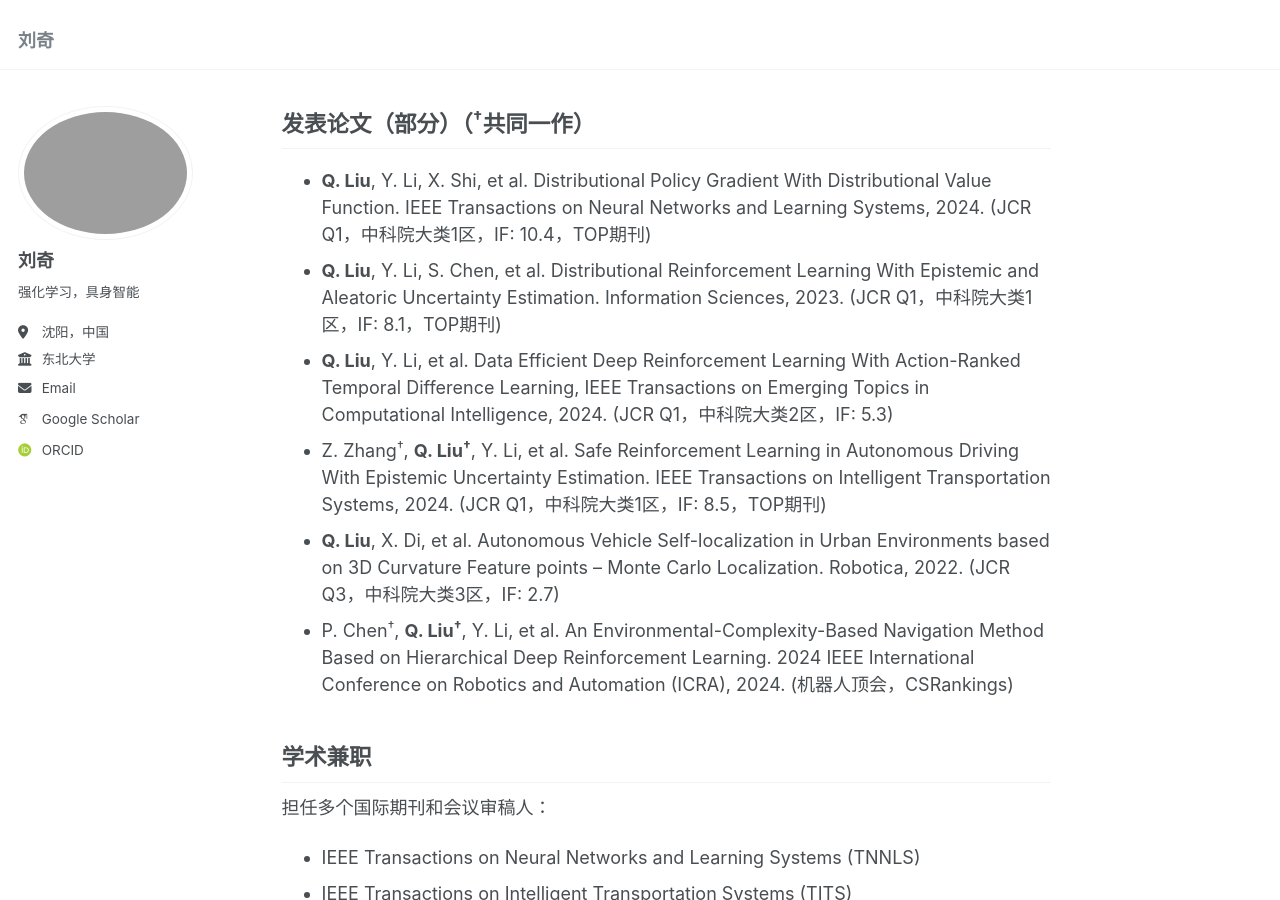
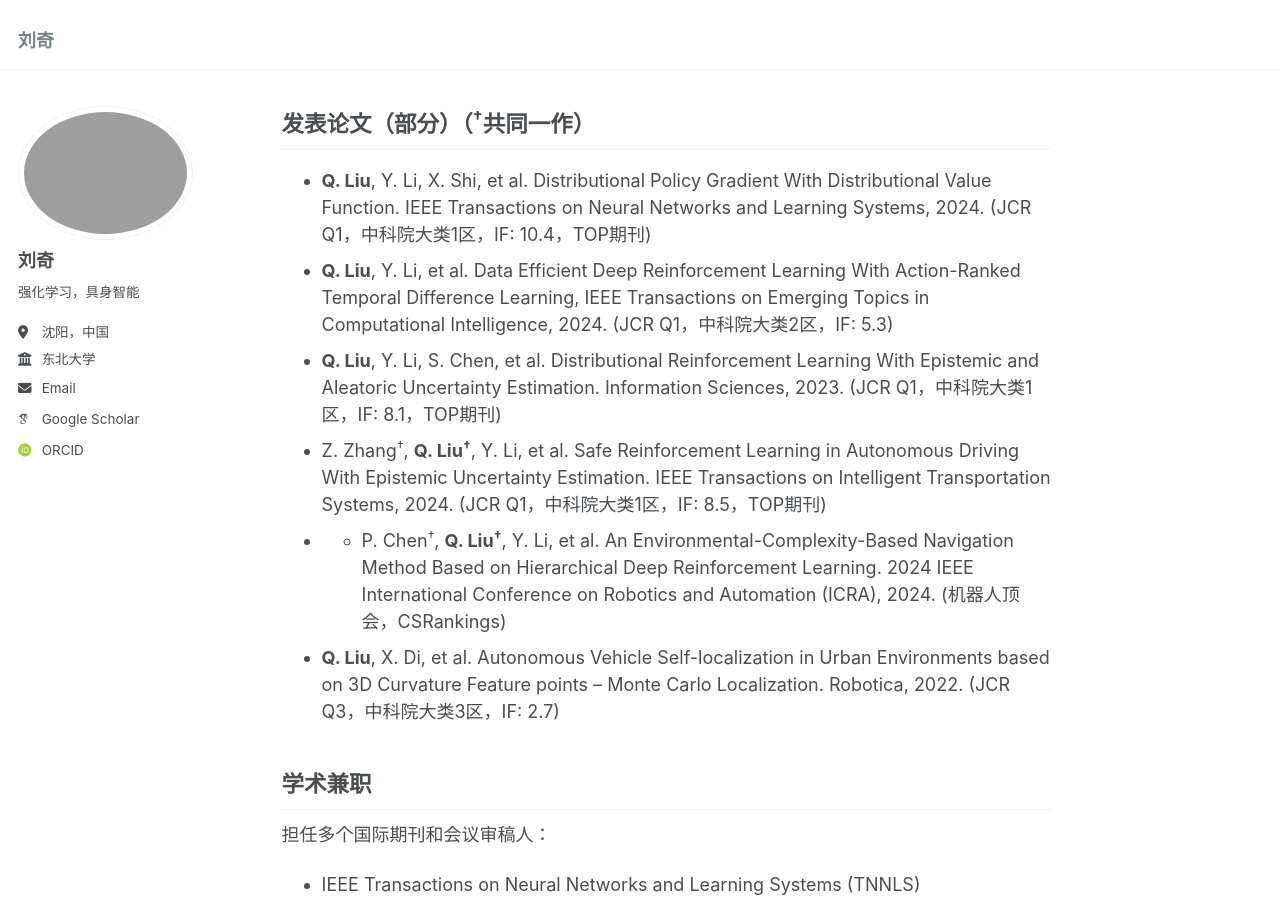
Before and after one commit to liuqi8827/liuqi8827.github.io, a Jekyll site: the page built from _pages/about.md, in a window 1280 px wide and 900 px high, scrolled down 1077 px. Built offline with Jekyll 4.4.1, drawn with Linux system fonts in a browser that asks for light colours; some web fonts are replaced.

```diff
--- a/_pages/about.md
+++ b/_pages/about.md
@@ -31,11 +31,12 @@ redirect_from:
 
 ## 发表论文（部分）（<sup>†</sup>共同一作）
 - **Q. Liu**, Y. Li, X. Shi, et al. Distributional Policy Gradient With Distributional Value Function. IEEE Transactions on Neural Networks and Learning Systems, 2024. (JCR Q1，中科院大类1区，IF: 10.4，TOP期刊)
+- **Q. Liu**, Y. Li, et al. Data Efficient Deep Reinforcement Learning With Action-Ranked Temporal Difference Learning, IEEE Transactions on Emerging Topics in Computational Intelligence, 2024. (JCR Q1，中科院大类2区，IF: 5.3)
 - **Q. Liu**, Y. Li, S. Chen, et al. Distributional Reinforcement Learning With Epistemic and Aleatoric Uncertainty Estimation. Information Sciences, 2023. (JCR Q1，中科院大类1区，IF: 8.1，TOP期刊)
-- **Q. Liu**, Y. Li, et al. Data Efficient Deep Reinforcement Learning With Action-Ranked Temporal Difference Learning, IEEE Transactions on Emerging Topics in Computational Intelligence, 2024. (JCR Q1，中科院大类2区，IF: 5.3)
 - Z. Zhang<sup>†</sup>, **Q. Liu<sup>†</sup>**, Y. Li, et al. Safe Reinforcement Learning in Autonomous Driving With Epistemic Uncertainty Estimation. IEEE Transactions on Intelligent Transportation Systems, 2024. (JCR Q1，中科院大类1区，IF: 8.5，TOP期刊)
+- - P. Chen<sup>†</sup>, **Q. Liu<sup>†</sup>**, Y. Li, et al. An Environmental-Complexity-Based Navigation Method Based on Hierarchical Deep Reinforcement Learning. 2024 IEEE International Conference on Robotics and Automation (ICRA), 2024. (机器人顶会，CSRankings)
 - **Q. Liu**, X. Di, et al. Autonomous Vehicle Self-localization in Urban Environments based on 3D Curvature Feature points – Monte Carlo Localization. Robotica, 2022. (JCR Q3，中科院大类3区，IF: 2.7)
-- P. Chen<sup>†</sup>, **Q. Liu<sup>†</sup>**, Y. Li, et al. An Environmental-Complexity-Based Navigation Method Based on Hierarchical Deep Reinforcement Learning. 2024 IEEE International Conference on Robotics and Automation (ICRA), 2024. (机器人顶会，CSRankings)
+
 
 ## 学术兼职
 担任多个国际期刊和会议审稿人：
```
